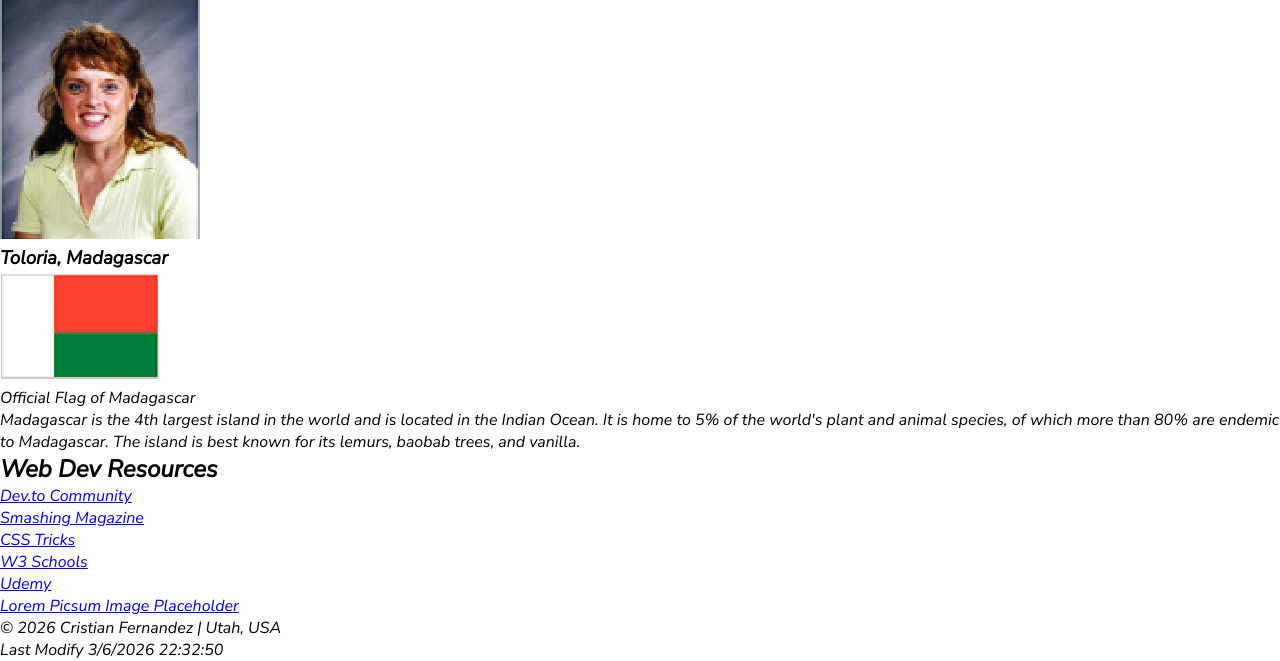
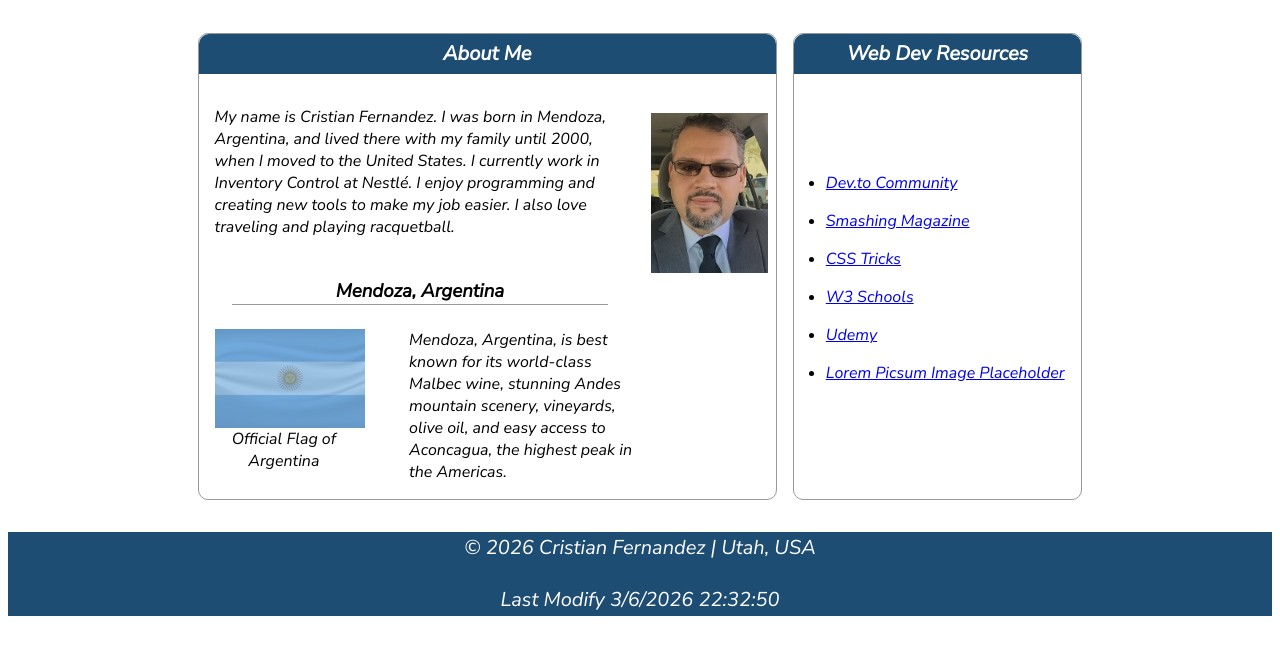
Before and after one commit to thecef02/wdd131, a plain HTML site: page index.html in a window 1280 px wide. Shown: the part 248-909 px from the top of the page. After the commit the page ends 884 px from the top, so only its background shows below. Drawn offline with Linux system fonts and the light colour scheme.

Commit message:
03-06-26

```diff
--- a/index.html
+++ b/index.html
@@ -21,7 +21,7 @@
         <span id="course-title">WDD 131 - Dynamic Web Fundamentals</span>
         <nav class="main-nav">
             <ul>
-                <li><a href="https://www.linkedin.com/">LinkedIn Profile</a></li>
+                <li><a href="https://www.linkedin.com/" class="active">LinkedIn Profile</a></li>
                 <li><a href="https://byupw.instructure.com/">Canvas</a></li>
                 <li><a href="https://www.churchofjesuschrist.org/study/scriptures/bofm/1-ne/3?lang=eng&id=p7#p7">Favorite
                         Scripture</a></li>
@@ -31,41 +31,36 @@
     </header>
     <main class="main">
         <h1>Cristian Fernandez</h1>
-        <section class="card">
+        <section class="card-lf">
             <h2>About Me</h2>
             <div class="card-top">
                 <div class="card-text">
                     <p>
-                        My name is Rubia and I go by Ruby. I was born in South Africa and live with my family in
-                        Madagascar.
-                        I am currently working as an administrative legal assistant at a law firm. My children are my
-                        world and
-                        I love spending time with them. I love to travel and I love to learn new things.
+                        My name is Cristian Fernandez. I was born in Mendoza, Argentina, and lived there with my family until 2000, when I moved
+                        to the United States.
+                        I currently work in Inventory Control at Nestlé. I enjoy programming and creating new tools to make my job easier.
+                        I also love traveling and playing racquetball.
                     </p>
                 </div>
                 <div class="card-photo">
-                    <img src="images/ruby.png" alt="Portrait of Ruby" width="200" height="250" loading="lazy">
+                    <img src="images/Cristian.jpg" alt="Portrait of Cristian" width="146" height="200" loading="lazy">
                 </div>
-                <h3>Toloria, Madagascar</h3>
+                <h3>Mendoza, Argentina</h3>
             </div>
             <div class="card-bottom">
                 <figure class="card-bottom-flag">
-                    <img src="images/madagascar-flag.png" alt="Official flag of Madagascar" width="160" height="110"
-                        loading="lazy">
-                    <figcaption>Official Flag of Madagascar</figcaption>
+                    <img src="images/argentina-flag.jpg" alt="Official flag of Argentina" width="150" height="99" loading="lazy">
+                    <figcaption>Official Flag of Argentina</figcaption>
                 </figure>
                 <div class="card-bottom-text">
                     <p>
-                        Madagascar is the 4th largest island in the world and is located in the Indian Ocean. It is home
-                        to 5%
-                        of the world's plant and animal species, of which more than 80% are endemic to Madagascar. The
-                        island is
-                        best known for its lemurs, baobab trees, and vanilla.
+                        Mendoza, Argentina, is best known for its world-class Malbec wine, stunning Andes mountain scenery, vineyards, olive
+                        oil, and easy access to Aconcagua, the highest peak in the Americas.
                     </p>
                 </div>
             </div>
         </section>
-        <section class="card">
+        <section class="card-rg">
             <h2>Web Dev Resources</h2>
             <ul class="resources">
                 <li><a href="https://dev.to/">Dev.to Community</a></li>
--- a/styles/base.css
+++ b/styles/base.css
@@ -1,5 +1,4 @@
 * {
-    margin: 0;
     padding: 0;
     box-sizing: border-box;
 }
@@ -7,9 +6,9 @@
 body{
     font-family: "Nunito Sans", sans-serif;
     font-optical-sizing: auto;
-    font-weight: 400;
-    /* font-style: italic; */
+
     font-variation-settings: "wdth" 100, "YTLC" 500;
+
 }
 
 
@@ -51,15 +50,166 @@ nav a {
 }
 
 nav a:hover {
-    text-decoration: overline;
+    text-decoration: underline;
+    background-color: #b97104
+
 }
 
 .active {
-    color: yellow;
+    color: rgb(255, 215, 0);
 }
 
 
 
+/*▓▓▓▓▓▓▓▓▓▓▓▓▓▓▓▓ MAIN ▓▓▓▓▓▓▓▓▓▓▓▓▓▓▓▓▓*/
+main{
+    display: grid;
+    grid-template-columns: 1fr 0.5fr;
+    /* dos columnas */
+    gap: 1rem;
+    margin: 0 auto;
+    width: 70%;
+}
+main h1{
+    grid-column: 1 / -1;
+    text-align: center;
+    height: 10%;
+    line-height: 8vh;
+}
+
+.card-top {
+    display: grid;
+    grid-template-columns: 1fr 0.3fr;
+    grid-template-areas: "text  photo" "title photo";
+    column-gap: 0.1rem;
+    align-items: start;
+}
+.card-lf, .card-rg{
+
+    border: solid 1px #999999;
+    border-radius: 10px;
+}
+.card-lf h2, .card-rg h2{
+    color: #fff;
+    font-size: 20px;
+    text-align: center;
+    background-color: #1D4D72;
+    height: 40px;
+    border-radius: 10px 10px 0px 0px ;
+    display: flex;
+    justify-content: center;
+    align-items: center;
+    margin: 0;
+}
+
+.card-rg{
+    display: grid;
+    grid-template-rows: auto 1fr;
+}
+
+.card-rg ul{
+    margin-left: 2rem;
+    align-self: center;
+}
+.card-rg ul li {
+    padding-bottom: 1rem;
+}
+.card-text {
+    grid-area: text;
+    margin: 1rem;
+}
+
+.card-photo {
+    grid-area: photo;
+    justify-self: center;
+    align-self: center;
+    width: fit-content;
+    margin: 0.5rem;
+}
+.card-photo img{
+    display: block;
+    max-width: 100%;
+    height: auto;
+    width: auto;
+    height: auto;
+}
+
+.card-top h3 {
+    grid-area: title;
+    width: 85%;
+    margin: 0.5rem auto;
+    text-align: center;
+    border-bottom: solid 1px #999999;
+}
+
+figcaption{
+    text-align: center;
+}
+figure img {
+    display: block;
+    margin: 0 auto;
+    width: auto;
+    height: auto;
+}
+.card-bottom{
+    display: flex;
+    width: 80%;
+
+}
+.card-bottom-flag{
+    width: 30%;
+    margin-left: 1rem;
+}
+.card-bottom-text{
+    width: 65%;
+    margin: 0 1rem  ;
+}
+
+
+
+
+footer {
+    display: block;
+    background-color: #1D4D72;
+    text-align: center;
+    color: #fff;
+    line-height: 4vh;
+    font-size: 20px;
+    margin-top: 2rem;
+}
+
+
+
+
+
+
+
+
+
+
+
+
+
+
+
+
+
+
+
+
+
+
+
+
+
+
+
+
+
+
+
+
+/*░▒▓*/
 
 /*▓▓▓▓▓▓▓▓▓▓▓▓▓▓▓▓ larger ▓▓▓▓▓▓▓▓▓▓▓▓▓▓▓▓▓*/
 @media (min-width: 640px) {
```
Also changed, not shown: images/Cristian.jpg (added), images/argentina-flag.jpg (added), images/argentina-flag.png (added), images/madagascar-flag.png (deleted).
